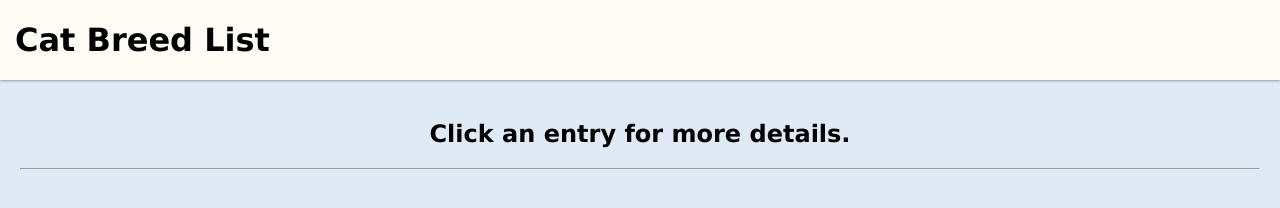
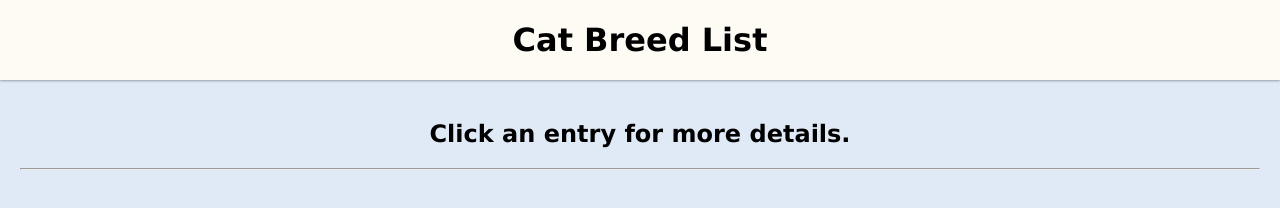
Before and after one commit to zhaoak/from-scratch-list-detail, a plain HTML site: page index.html in a window 1280 px wide. Drawn offline with Linux system fonts and the light colour scheme.

Commit message:
fixed header text not centering properly, done for today

```diff
--- a/styles/list.css
+++ b/styles/list.css
@@ -1,5 +1,9 @@
 body {
     text-align: center;
+}
+
+header {
+    justify-content: center;
 }
 
 #breed-list {
```
